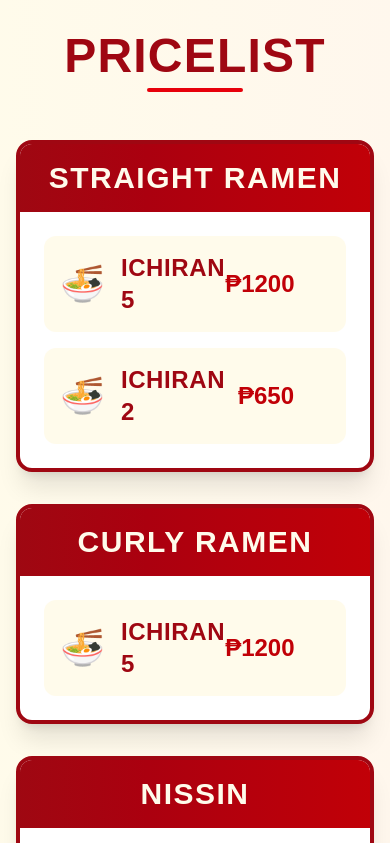
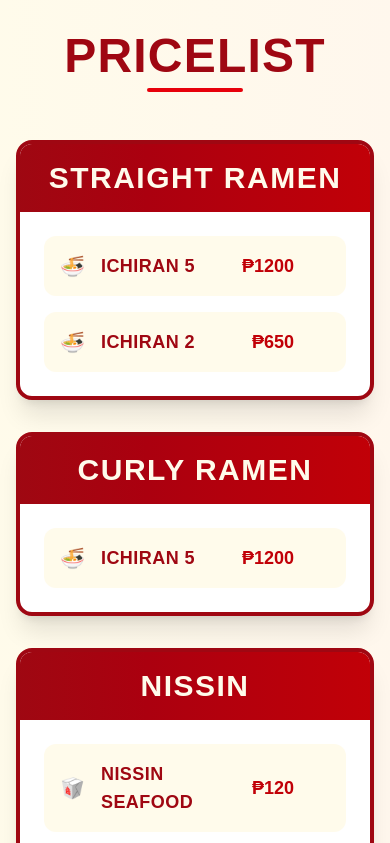
Before and after one commit to kevinwynsor/oishii-imported, a Next.js app: page / in a window 390 px wide. Shown: the top 843 px of the page. Built offline with nearby package versions, Linux system fonts and the light colour scheme.

Commit message:
responsive text size

```diff
--- a/app/page.tsx
+++ b/app/page.tsx
@@ -130,15 +130,15 @@
                         className="group flex items-center justify-between p-4 bg-amber-50 rounded-xl hover:bg-gradient-to-r hover:from-amber-100 hover:to-orange-100 transition-all duration-300 transform hover:scale-105 hover:shadow-lg"
                       >
                         <div className="flex items-center gap-4">
-                          <div className="text-4xl transition-transform duration-300 group-hover:scale-125 group-hover:rotate-12">
+                          <div className="text-xl md:text-4xl transition-transform duration-300 group-hover:scale-125 group-hover:rotate-12">
                             {item.image}
                           </div>
-                          <span className="text-2xl font-bold text-red-800 tracking-wide">
+                          <span className="text-lg md:text-2xl font-bold text-red-800 tracking-wide">
                             {item.name}
                           </span>
                         </div>
                         <div className="flex items-center gap-3">
-                          <span className="text-2xl font-bold text-red-700">
+                          <span className="text-lg md:text-2xl font-bold text-red-700">
                             {item.price}
                           </span>
                           <ShoppingCart className="w-6 h-6 text-red-600 opacity-0 group-hover:opacity-100 transition-opacity duration-300" />
```
